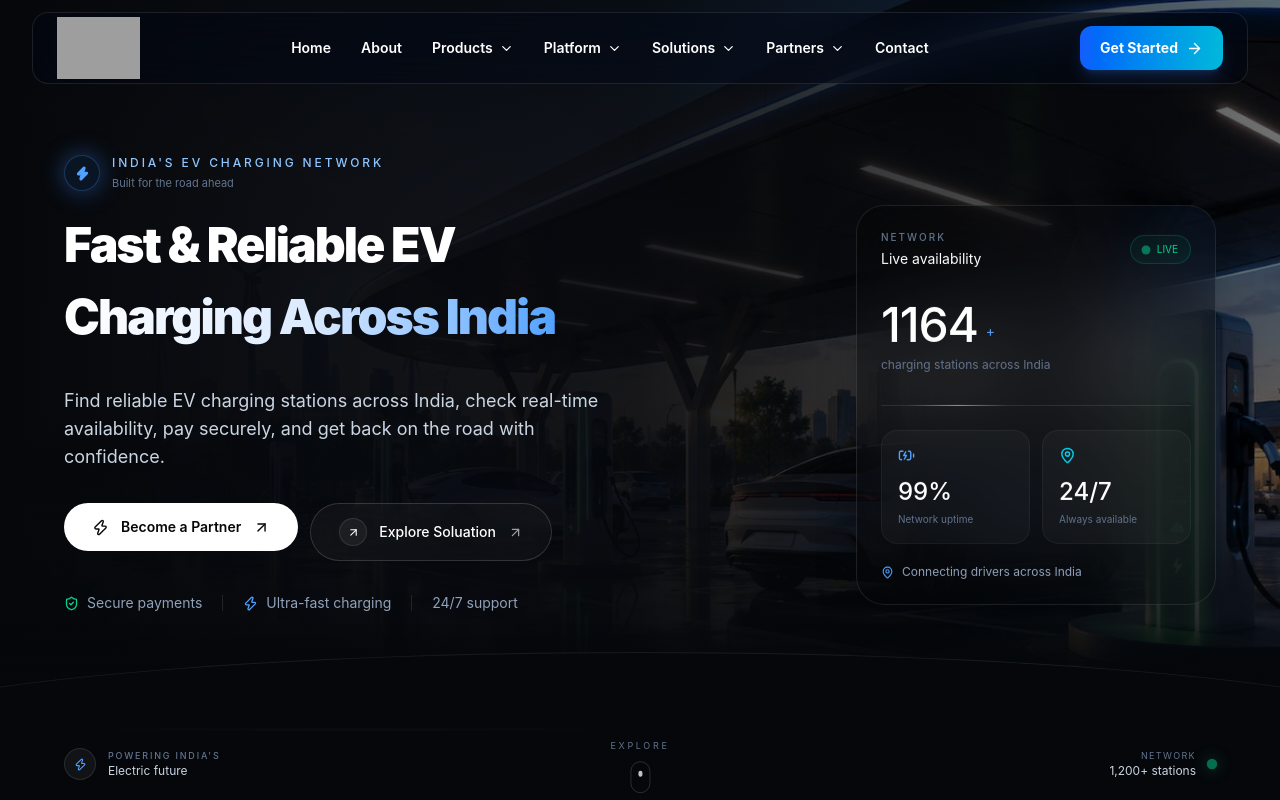
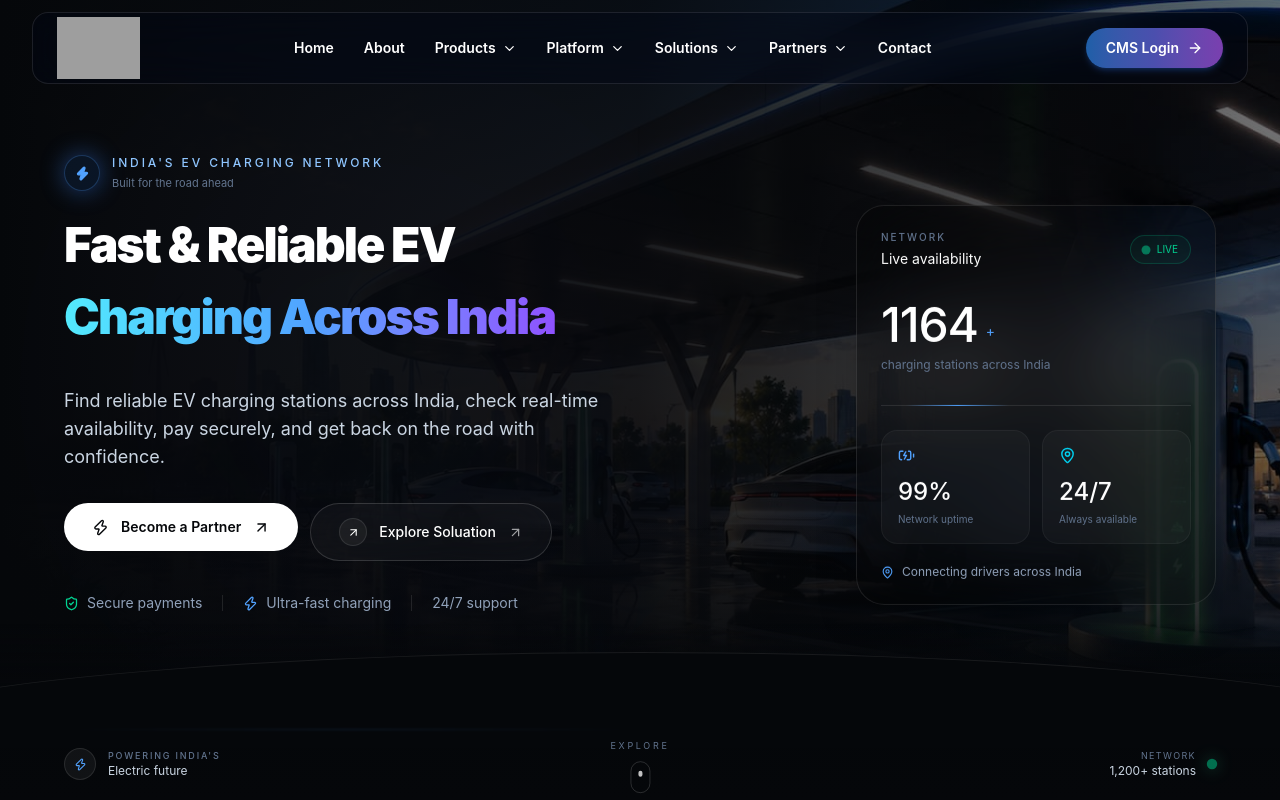
Before and after one commit to komalpawar05/EVDockWeb2026, a React (Vite) app in the folder frontend/: page / in a window 1280 px wide. Shown: the top 800 px of the page. Built offline with nearby package versions, Linux system fonts and the light colour scheme; grey boxes are pictures that could not be loaded.

Commit message:
feat: update Hero component styles for consistency; enhance Navbar with CMS login link; fix contact link in RefundPolicy and update email in TermsConditions

```diff
--- a/frontend/src/components/Hero.tsx
+++ b/frontend/src/components/Hero.tsx
@@ -147,12 +147,7 @@ const Hero = () => {
                 duration: 0.9,
                 ease: [0.22, 1, 0.36, 1],
               }}
-              className="max-w-full
-              text-4xl
-              font-black
-              leading-[1.08]
-              tracking-[-0.04em]
-              md:text-5xl"
+              className="max-w-full text-4xl font-black leading-[1.08] tracking-[-0.04em] md:text-5xl"
             >
               Fast & Reliable EV
               <br />
@@ -164,12 +159,11 @@ const Hero = () => {
                   delay: 0.55,
                   duration: 0.8,
                 }}
-                className="inline-block bg-gradient-to-r  py-5 from-white via-blue-100 to-blue-400 bg-clip-text text-transparent"
+                className="inline-block bg-gradient-to-r from-cyan-300 via-blue-400 to-violet-500 bg-clip-text py-5 text-transparent"
               >
                 Charging Across India
               </motion.span>
             </motion.h1>
-
             {/* Description */}
             <motion.p
               initial={{ opacity: 0, y: 20 }}
--- a/frontend/src/components/Navbar.tsx
+++ b/frontend/src/components/Navbar.tsx
@@ -489,20 +489,21 @@ const Navbar: React.FC = () => {
               DESKTOP CTA
           ================================================== */}
 
-          <div className="hidden lg:flex">
-            <Link
-              to="/contact-us"
-              className="group flex items-center gap-2 rounded-xl bg-gradient-to-r from-blue-600 to-cyan-500 px-5 py-3 text-sm font-bold text-white shadow-lg shadow-blue-500/20 transition-all duration-300 hover:-translate-y-0.5 hover:shadow-xl hover:shadow-blue-500/30"
-            >
-              Get Started
+          <div className="hidden lg:flex items-center gap-3">
+              <a
+                href="https://prod.tritanev.com/"
+                target="_blank"
+                rel="noreferrer"
+                className="group flex items-center gap-2 rounded-full bg-gradient-to-r from-[#1E5FA8] via-[#4B4FAE] to-[#7A3FAF] px-5 py-2.5 text-sm font-semibold text-white shadow-md shadow-blue-500/20 transition-all duration-300 hover:-translate-y-0.5 hover:shadow-lg hover:shadow-purple-500/30"
+              >
+                CMS Login
 
-              <ArrowRight
-                size={17}
-                className="transition-transform duration-300 group-hover:translate-x-1"
-              />
-            </Link>
+                <ArrowRight
+                  size={16}
+                  className="transition-transform duration-300 group-hover:translate-x-1"
+                />
+              </a>
           </div>
-
           {/* =================================================
               MOBILE BUTTON
           ================================================== */}
--- a/frontend/src/pages/refund-cancellation.tsx
+++ b/frontend/src/pages/refund-cancellation.tsx
@@ -304,7 +304,7 @@ const RefundPolicy = () => {
                 </p>
 
                 <a
-                  href="/contact"
+                  href="contact-us"
                   className="group mt-7 inline-flex items-center gap-3 rounded-full bg-white px-5 py-3 text-xs font-bold text-[#071321] transition hover:bg-[#6FA8FF] hover:text-white"
                 >
                   Contact support
--- a/frontend/src/pages/terms-conditions.tsx
+++ b/frontend/src/pages/terms-conditions.tsx
@@ -253,10 +253,10 @@ const TermsConditions = () => {
                   In case of any unauthorized use of Your Account please
                   immediately reach us at{" "}
                   <a
-                    href="mailto:customercare@evdock.app"
+                    href="mailto:evdockin@gamil.com"
                     className="font-medium text-blue-600 hover:underline"
                   >
-                    customercare@evdock.app
+                    evdockin@gamil.com
                   </a>
                   .
                 </p>
@@ -376,10 +376,10 @@ const TermsConditions = () => {
                     In case you are unable to access Your Account, please
                     inform us at{" "}
                     <a
-                      href="mailto:customercare@evdock.app"
+                      href="mailto:evdockin@gamil.com"
                       className="font-medium text-blue-600 hover:underline"
                     >
-                      customercare@evdock.app
+                      evdockin@gamil.com
                     </a>{" "}
                     and make a written request for blocking Your Account.
                   </p>
```
